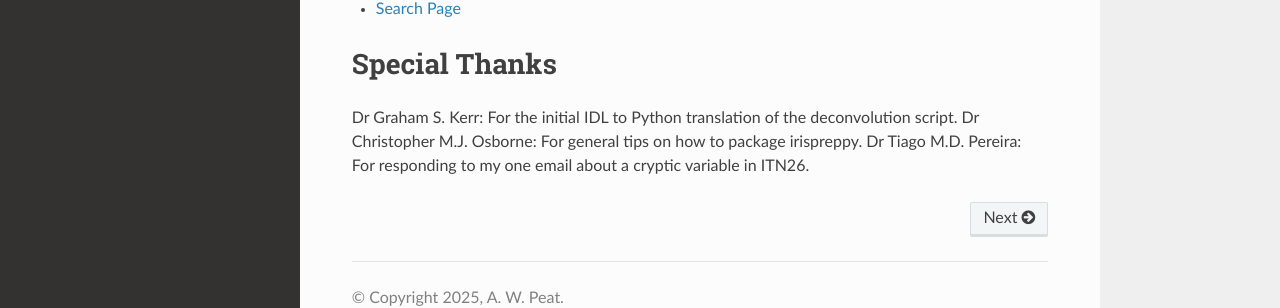
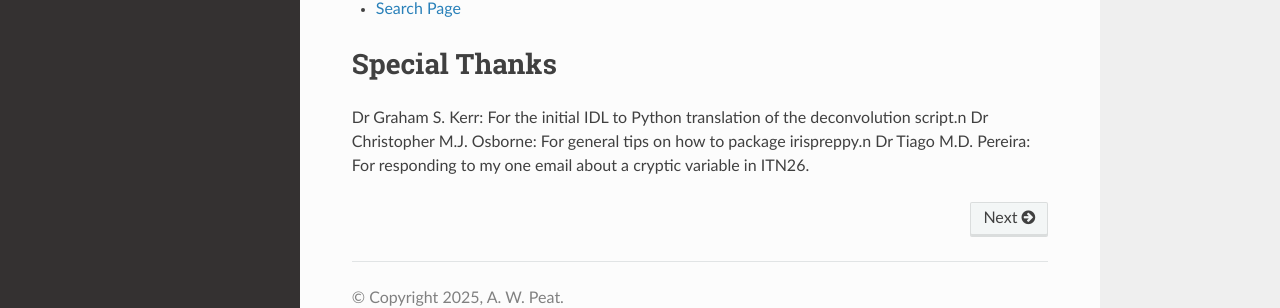
Before and after one commit to OfAaron3/irispreppy, a Sphinx documentation site: the page built from docs/source/index.rst, in a window 1280 px wide and 1331 px high. Shown: the part 964-1272 px from the top of the window. Built offline with Sphinx 7.4.7 and the Read the Docs theme 3.1.0, drawn with Linux system fonts in a browser that asks for light colours.

Commit message:
Update docs formatting

```diff
--- a/docs/source/index.rst
+++ b/docs/source/index.rst
@@ -40,6 +40,6 @@
 Special Thanks
 ==============
 
-Dr Graham S. Kerr: For the initial IDL to Python translation of the deconvolution script.
-Dr Christopher M.J. Osborne: For general tips on how to package irispreppy.
+Dr Graham S. Kerr: For the initial IDL to Python translation of the deconvolution script.\n
+Dr Christopher M.J. Osborne: For general tips on how to package irispreppy.\n
 Dr Tiago M.D. Pereira: For responding to my one email about a cryptic variable in ITN26.
```
